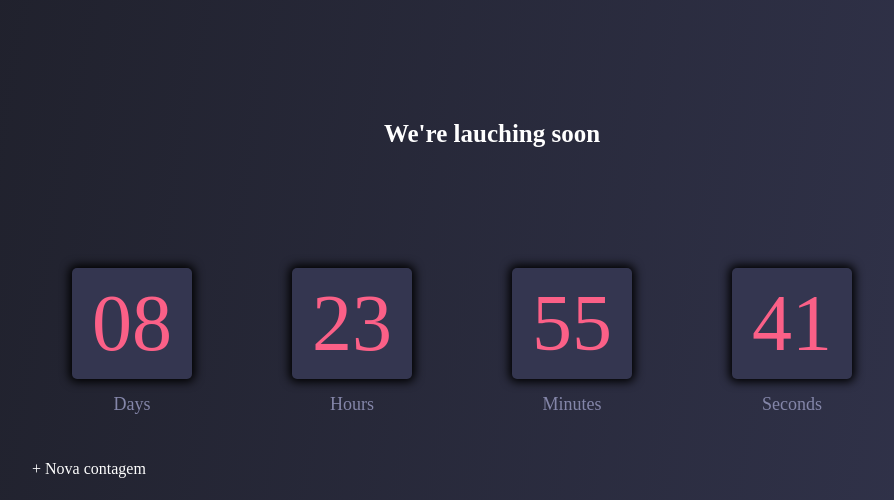
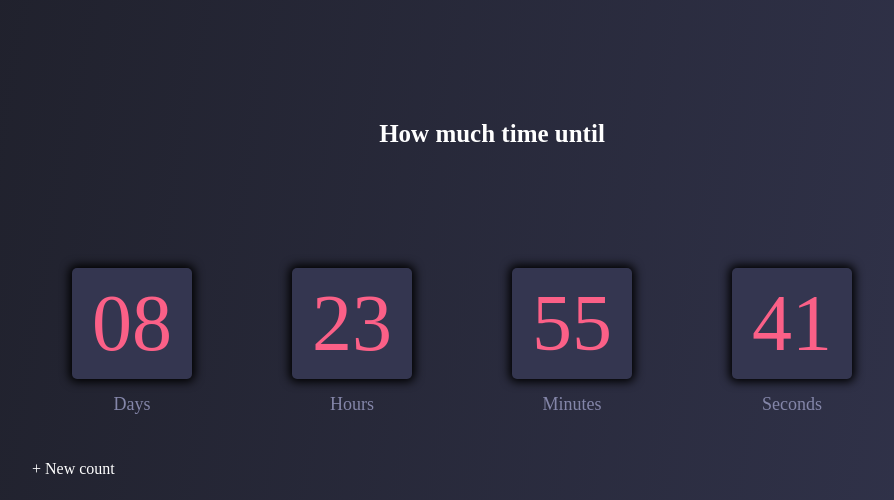
Before and after one commit to hamiltonspjr/Launch-countdown-timer, a plain HTML site: page index.html in a window 1280 px wide. Shown: the top 500 px of the page, without its empty margins (148-1042 px from the left). Drawn offline with Linux system fonts and the light colour scheme.

Commit message:
modified page texts

```diff
--- a/index.html
+++ b/index.html
@@ -9,7 +9,7 @@
 </head>
 <body>
     <div class="container">
-        <h1>We're lauching soon</h1>
+        <h1>How much time until</h1>
         <section class="timer-container">
             <div class="card">
                 <div>
@@ -36,7 +36,7 @@
                 <p>Seconds</p>
             </div>
         </section>
-        <a href="#" class="btn-modal" data-countdown="btn-modal">+ Nova contagem</a>
+        <a href="#" class="btn-modal" data-countdown="btn-modal">+ New count</a>
         <footer class="footer">
                 <a href="#"><img src="./public/images/icon-facebook.svg" alt="icone do facebook"></a>
                 <a href="#"><img src="./public/images/icon-pinterest.svg" alt="icone do pinterest"></a>
@@ -44,7 +44,7 @@
         </footer>
         <div class="modal-container" data-countdown="modal-container">
             <form class="modal" data-countdown="form">
-                <h1>Nova contagem</h1>
+                <h1>New count</h1>
                 <label for="date">Data</label>
                 <input type="date" name="date" id="date">
                 <button type="submit">Contar</button>
```
